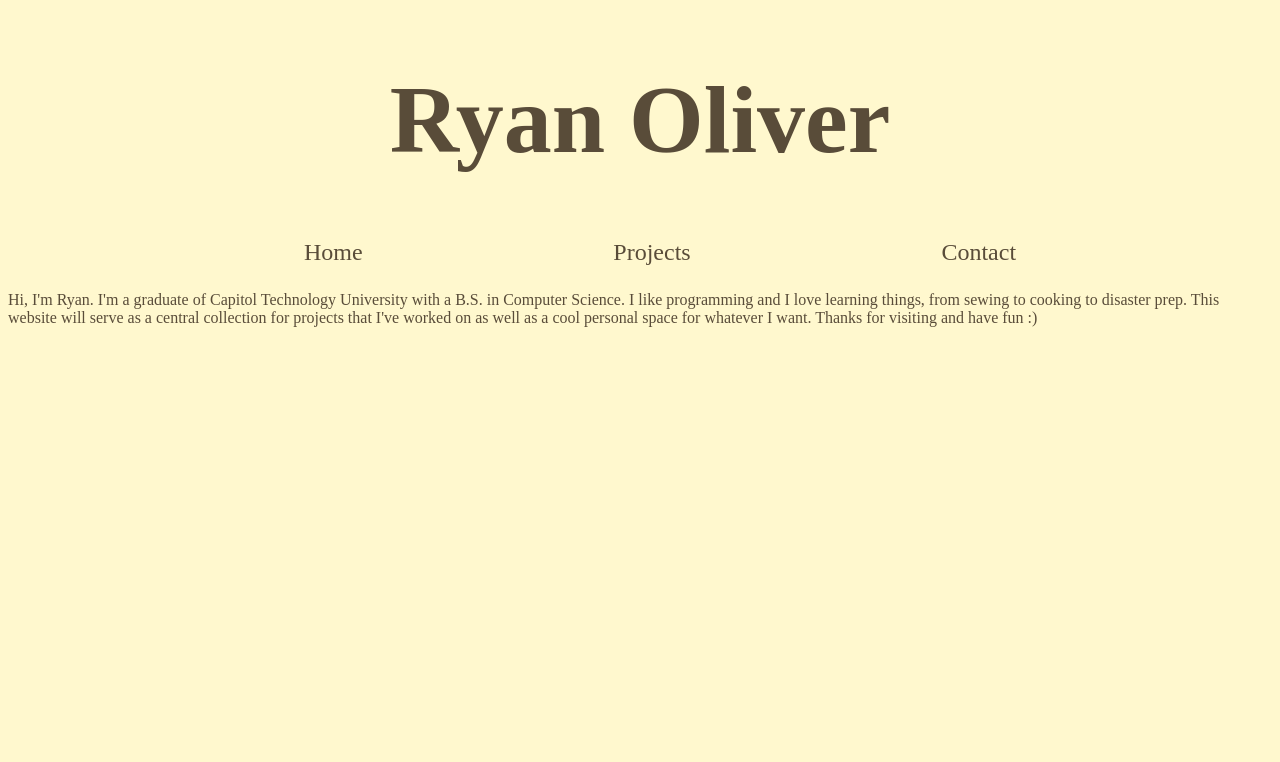
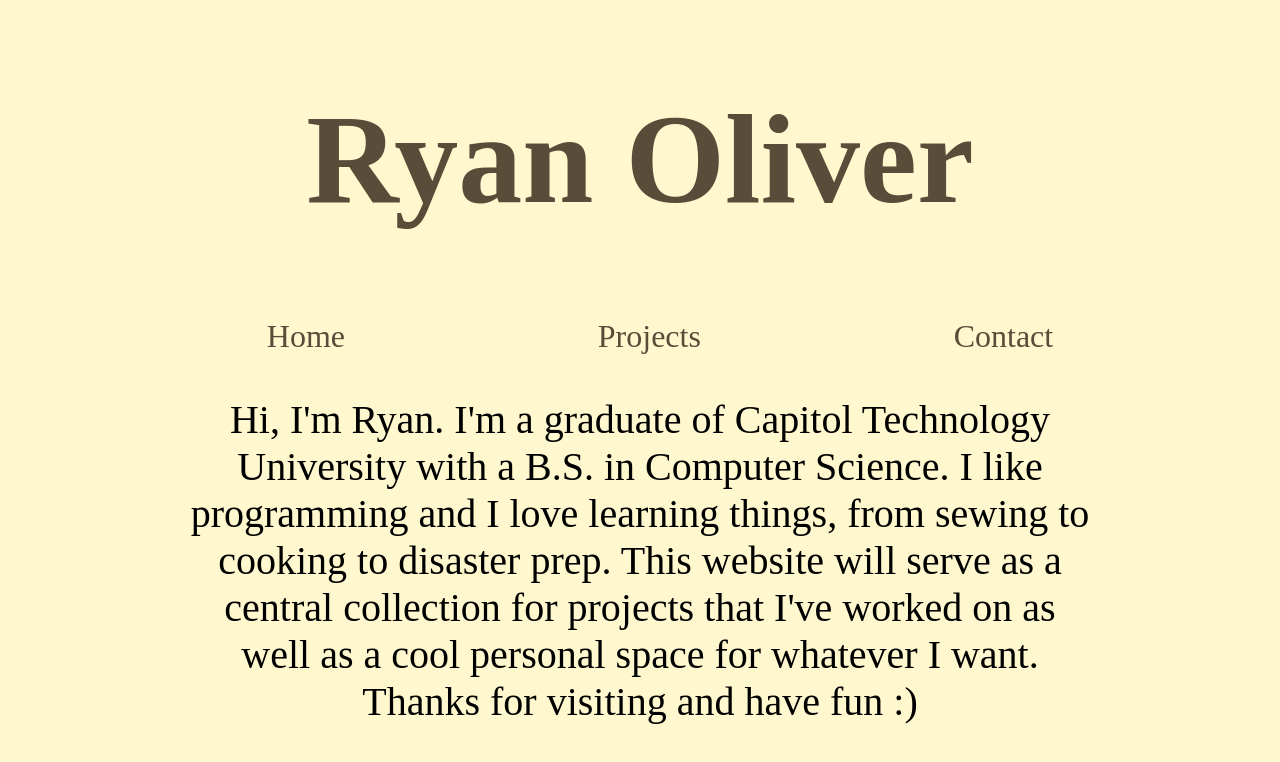
Before and after one commit to cryptidgit/cryptidgit.github.io, a plain HTML site: page index.html in a window 1280 px wide. Drawn offline with Linux system fonts and the light colour scheme.

Commit message:
Made intro text black and increased size to 2.5em Centered intro text div Increased menu size to 2em Increased header size to 8em

```diff
--- a/index.css
+++ b/index.css
@@ -2,18 +2,21 @@ body {
 	background-color: #FFF8CE;
 }
 
-h1, p {
+h1 {
+	font-size: 8em;
+	text-align: center;
 	color: #594C39;
 }
 
-h1 {
-	font-size: 6em;
+p {
+	font-size: 2.5em;
 	text-align: center;
+	color: #000000;
 }
 
 ul {
 	text-align: center;
-	font-size: 1.5em;
+	font-size: 2em;
 }
 
 li {
@@ -26,3 +29,8 @@ a {
 	text-decoration: none;
 	color: #594C39;
 }
+
+#introtext {
+	margin: auto;
+	width: 900px;
+}
```
